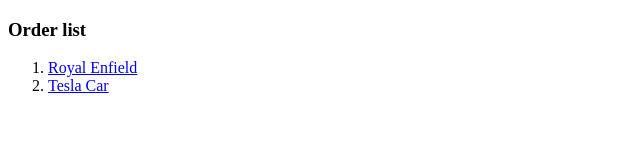
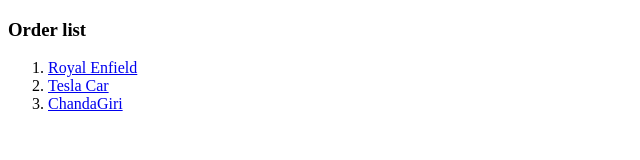
Before and after one commit to rabimans/CV, a plain HTML site: page hobbies.html in a window 1280 px wide. Shown: the whole page, without its empty margins (0-640 px from the left). Drawn offline with Linux system fonts and the light colour scheme.

Commit message:
pic added

```diff
--- a/hobbies.html
+++ b/hobbies.html
@@ -13,7 +13,7 @@
     <ol>
         <li><a href="https://www.youtube.com/watch?v=Yt_cV3Xcn_o">Royal Enfield</a></li>
         <li><a href="https://www.youtube.com/watch?v=aKra-KgUJIU"> Tesla Car</a</li>
-
+        <li><a href="C:\Users\shrestharm\Documents\website\image\chandraGiri.jpg"> ChandaGiri</a</li>
     </ol>
 
 
```
